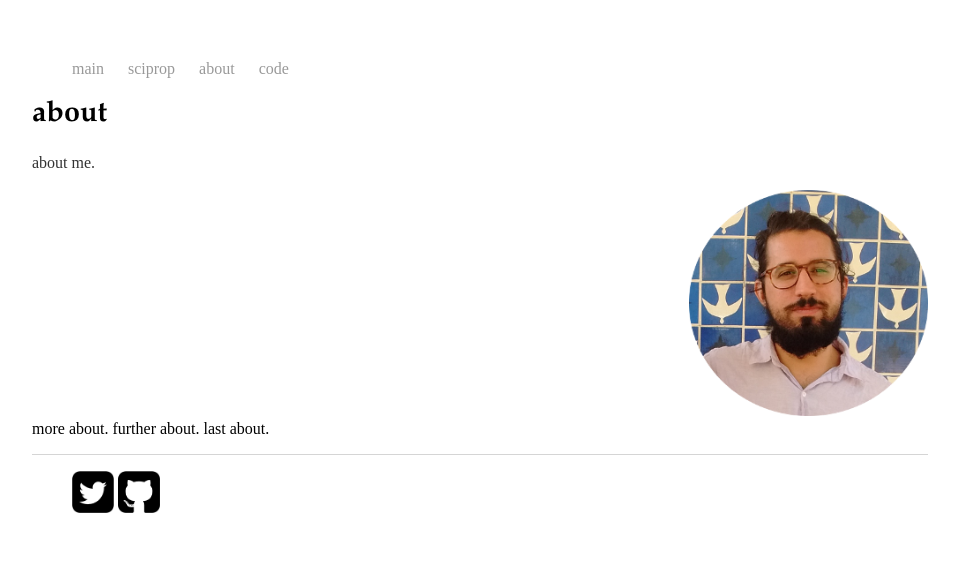
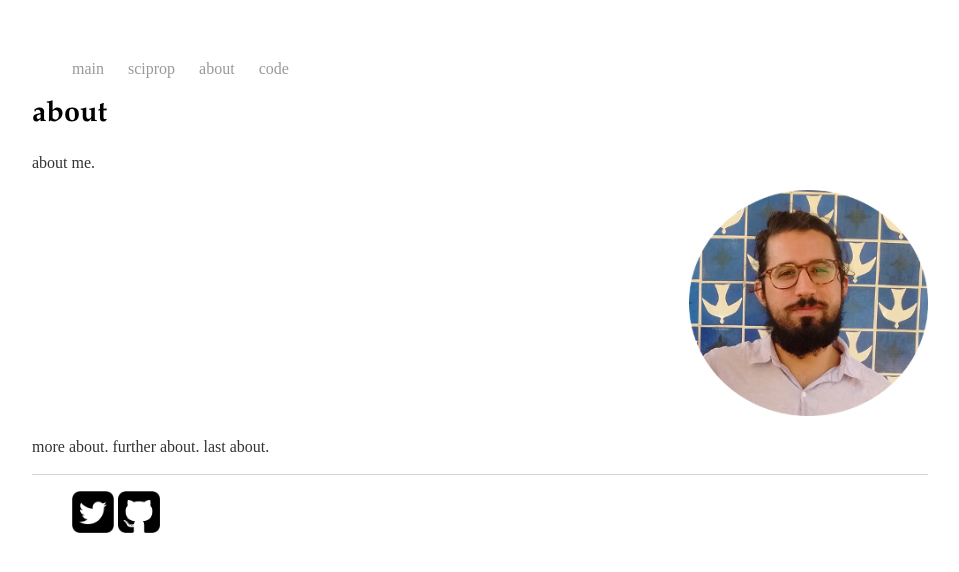
Before and after one commit to caesoma/caesoma.github.io, a Jekyll site: the page built from about/index.html, in a window 1280 px wide. Shown: the top 572 px of the page, without its empty margins (160-1119 px from the left). Built offline with Jekyll 4.4.1, drawn with Linux system fonts in a browser that asks for light colours.

Commit message:
update layout

```diff
--- a/about/index.html
+++ b/about/index.html
@@ -5,6 +5,8 @@
 <h1>{{ page.title }} </h1>
 
 <p>
-  about me. <div style="text-align:right"><img src="/images/me2.png" alt="foto" style="width:239px;height:226px;border:0;"/></div> more about. further about. last about.
-
+  about me. <div style="text-align:right"><img src="/images/me2.png" alt="foto" style="width:239px;height:226px;border:0;"/></div>
 </p>
+<p>
+  more about. further about. last about.
+</p>
```
